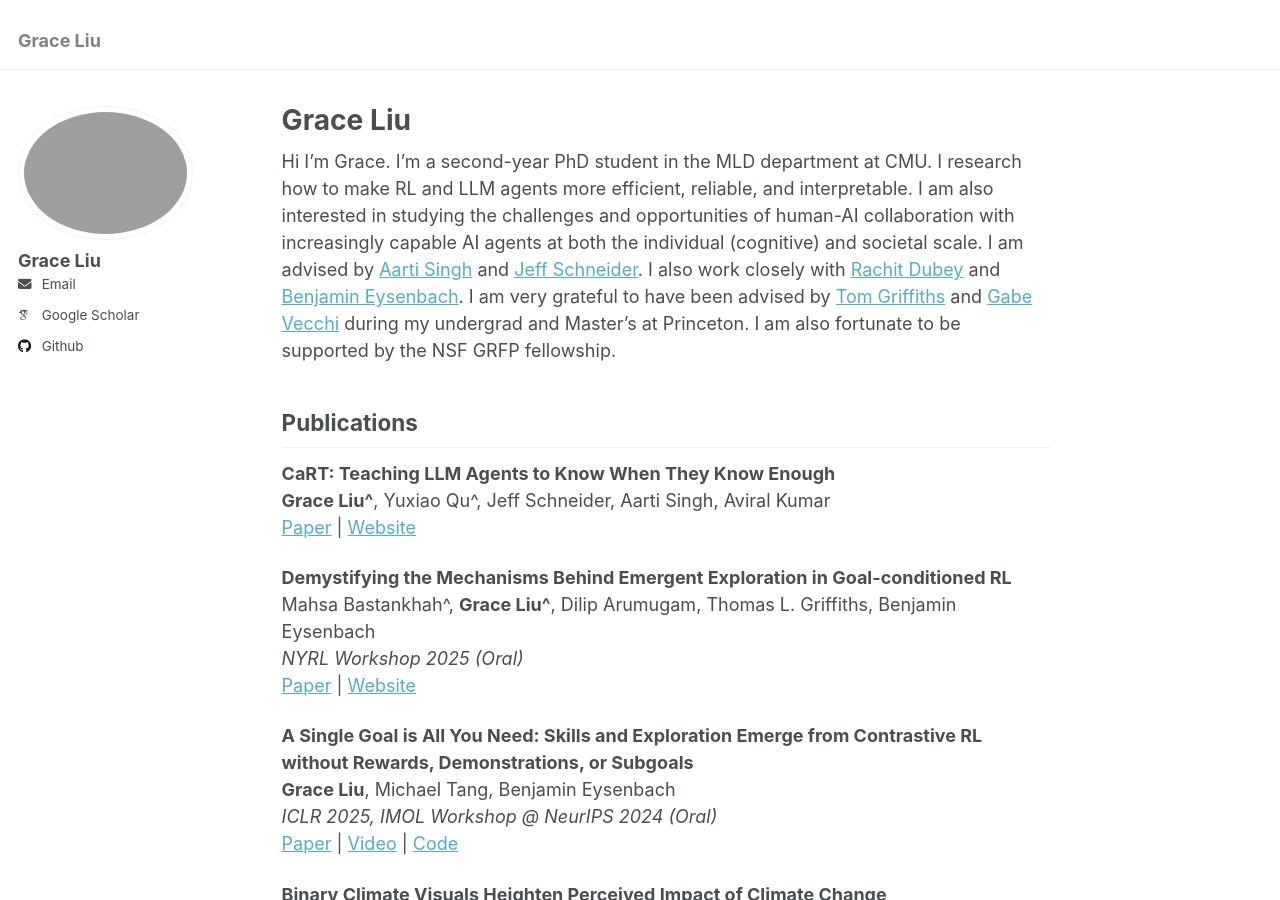
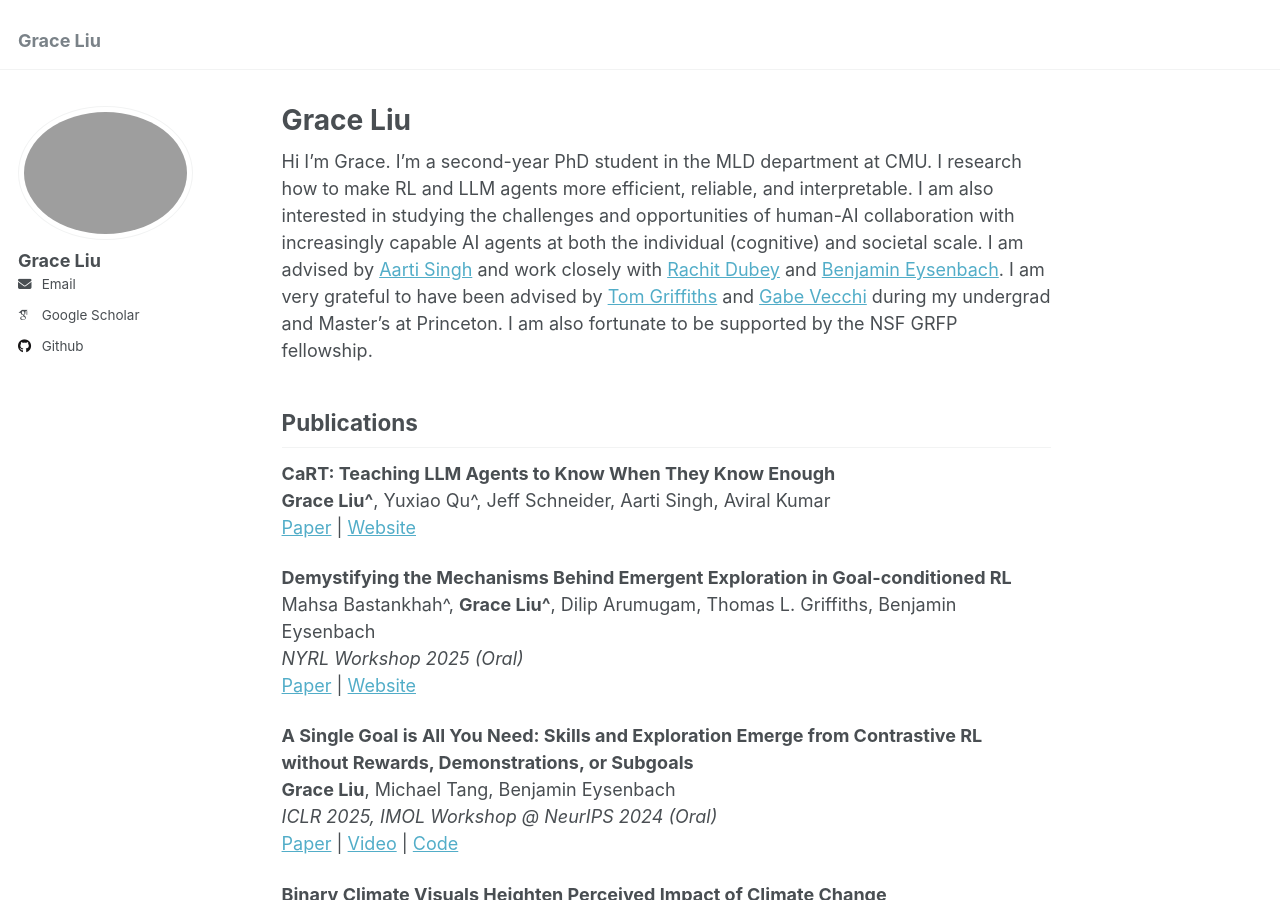
Before and after one commit to graliuce/graliuce.github.io, a Jekyll site: the page built from _pages/about.md, in a window 1280 px wide and 900 px high. Built offline with Jekyll 4.4.1, drawn with Linux system fonts in a browser that asks for light colours; some web fonts are replaced.

Commit message:
Update about.md

```diff
--- a/_pages/about.md
+++ b/_pages/about.md
@@ -6,7 +6,7 @@ redirect_from:
   - /about/
   - /about.html
 ---
-Hi I'm Grace. I'm a second-year PhD student in the MLD department at CMU. I research how to make RL and LLM agents more efficient, reliable, and interpretable. I am also interested in studying the challenges and opportunities of human-AI collaboration with increasingly capable AI agents at both the individual (cognitive) and societal scale. I am advised by [Aarti Singh](https://www.cs.cmu.edu/~aarti/) and [Jeff Schneider](https://www.cs.cmu.edu/~schneide/). I also work closely with [Rachit Dubey](https://rachit-dubey.github.io/) and [Benjamin Eysenbach](https://ben-eysenbach.github.io/). I am very grateful to have been advised by [Tom Griffiths](https://cocosci.princeton.edu/tom/tom.php) and [Gabe Vecchi](https://vecchi.princeton.edu/people/gabriel-vecchi) during my undergrad and Master's at Princeton. I am also fortunate to be supported by the NSF GRFP fellowship.
+Hi I'm Grace. I'm a second-year PhD student in the MLD department at CMU. I research how to make RL and LLM agents more efficient, reliable, and interpretable. I am also interested in studying the challenges and opportunities of human-AI collaboration with increasingly capable AI agents at both the individual (cognitive) and societal scale. I am advised by [Aarti Singh](https://www.cs.cmu.edu/~aarti/) and work closely with [Rachit Dubey](https://rachit-dubey.github.io/) and [Benjamin Eysenbach](https://ben-eysenbach.github.io/). I am very grateful to have been advised by [Tom Griffiths](https://cocosci.princeton.edu/tom/tom.php) and [Gabe Vecchi](https://vecchi.princeton.edu/people/gabriel-vecchi) during my undergrad and Master's at Princeton. I am also fortunate to be supported by the NSF GRFP fellowship.
 
 ## Publications
 **CaRT: Teaching LLM Agents to Know When They Know Enough**\
```
